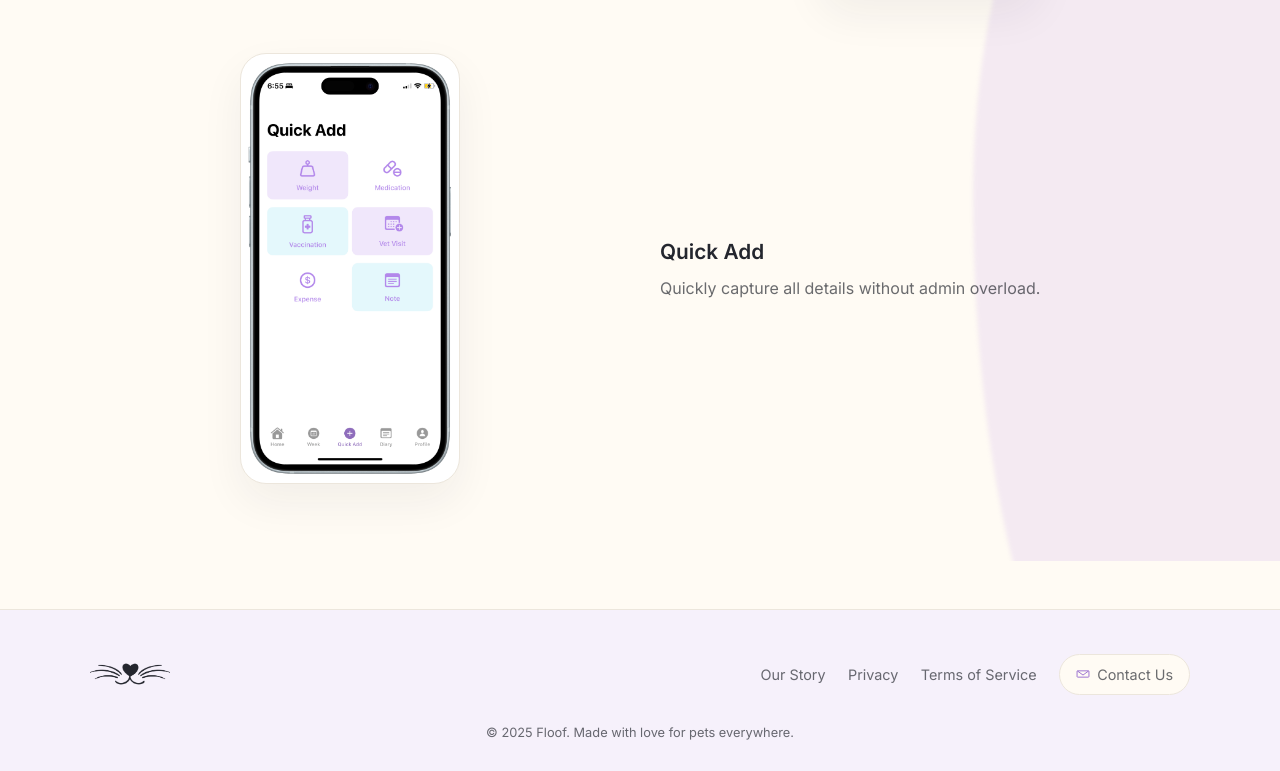
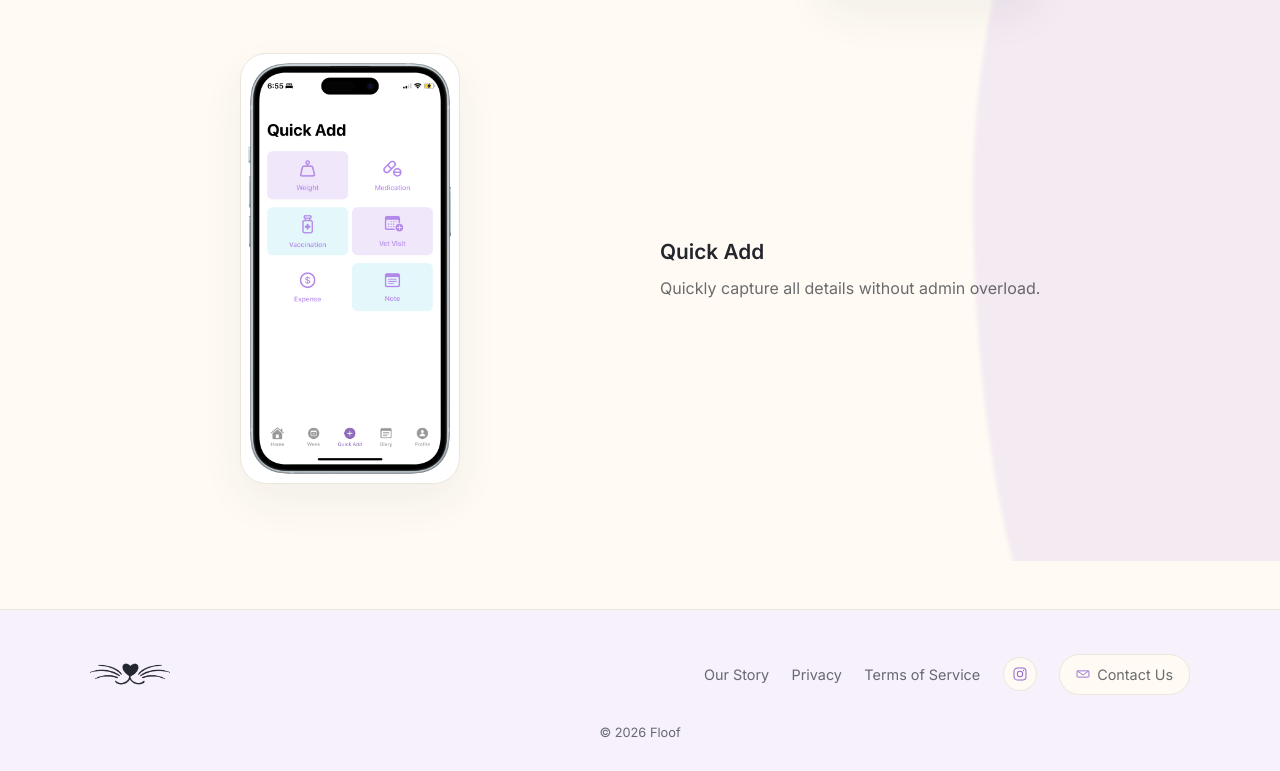
Before and after one commit to floof-pet-care/floof-web, a website: page index.html in a window 1280 px wide. Shown: the part 3381-4152 px from the top of the page. Drawn offline with Linux system fonts and the light colour scheme.

Commit message:
Add Instagram footer links
Adds an Instagram icon link to the footer navigation across the site pages and styles it to match the existing mini-footer links. This also updates the footer copyright text from 2025 to 2026 to keep the branding current.

```diff
--- a/index.html
+++ b/index.html
@@ -226,6 +226,13 @@
         <a href="our-story.html">Our Story</a>
         <a href="privacy.html">Privacy</a>
         <a href="terms.html">Terms of Service</a>
+        <a class="footer-mini-social" href="https://www.instagram.com/getfloof.app/" target="_blank" rel="noopener" aria-label="Floof on Instagram">
+          <svg viewBox="0 0 20 20" fill="none" xmlns="http://www.w3.org/2000/svg" aria-hidden="true">
+            <rect x="2.5" y="2.5" width="15" height="15" rx="4.25" stroke="currentColor" stroke-width="1.3"/>
+            <circle cx="10" cy="10" r="3.4" stroke="currentColor" stroke-width="1.3"/>
+            <circle cx="14.4" cy="5.6" r="0.9" fill="currentColor"/>
+          </svg>
+        </a>
         <a class="footer-mini-email" href="mailto:floofpetcareapp@gmail.com">
           <svg viewBox="0 0 20 20" fill="none" xmlns="http://www.w3.org/2000/svg" aria-hidden="true">
             <path d="M2.5 5.5h15a1 1 0 0 1 1 1v7a1 1 0 0 1-1 1h-15a1 1 0 0 1-1-1v-7a1 1 0 0 1 1-1Z" stroke="currentColor" stroke-width="1.3"/>
@@ -235,7 +242,7 @@
         </a>
       </nav>
     </div>
-    <p class="footer-mini-copy">&copy; 2025 Floof. Made with love for pets everywhere.</p>
+    <p class="footer-mini-copy">&copy; 2026 Floof</p>
   </footer>
 
   <script src="vendor/gsap/gsap.min.js"></script>
--- a/style.css
+++ b/style.css
@@ -338,6 +338,28 @@ img {
 }
 
 .footer-mini-email:hover {
+  border-color: var(--primary-pressed);
+  color: var(--primary-pressed);
+}
+
+.footer-mini-social {
+  display: inline-flex;
+  align-items: center;
+  justify-content: center;
+  width: 34px;
+  height: 34px;
+  background: var(--bg);
+  border: 1px solid var(--border);
+  border-radius: 999px;
+}
+
+.footer-mini-social svg {
+  width: 16px;
+  height: 16px;
+  color: var(--primary-pressed);
+}
+
+.footer-mini-nav a.footer-mini-social:hover {
   border-color: var(--primary-pressed);
   color: var(--primary-pressed);
 }
```
Also changed, not shown: our-story.html (+8 -1 lines), privacy.html (+8 -1 lines), terms.html (+8 -1 lines).
